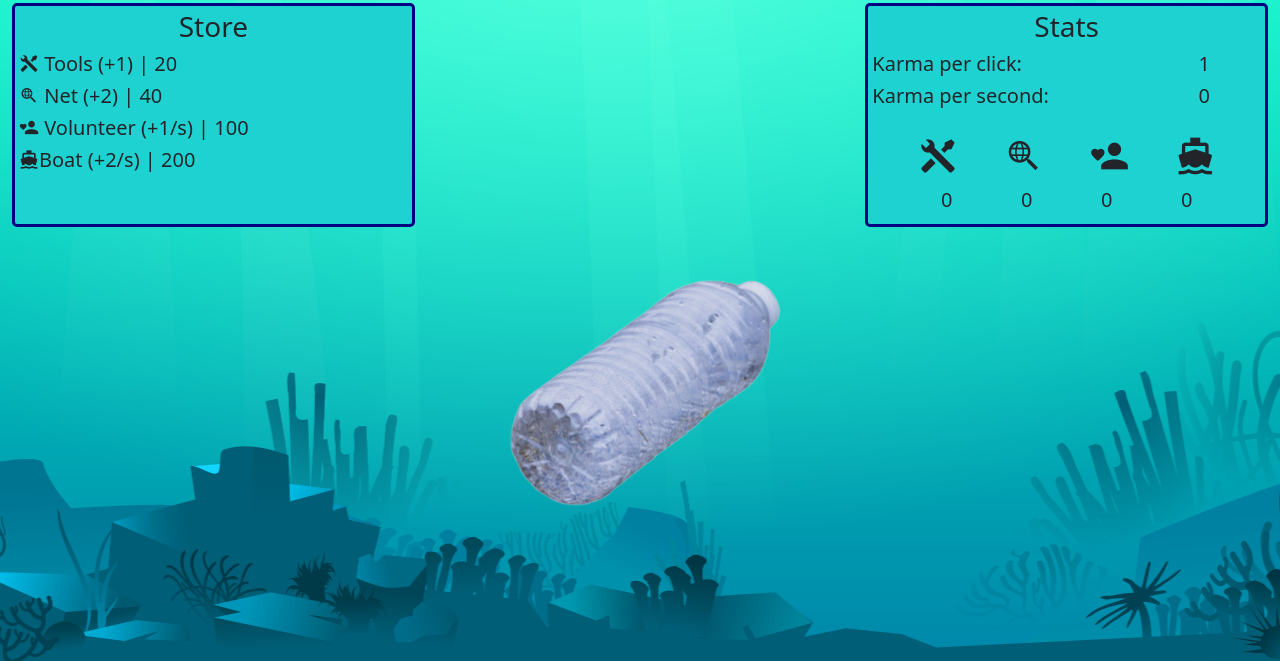
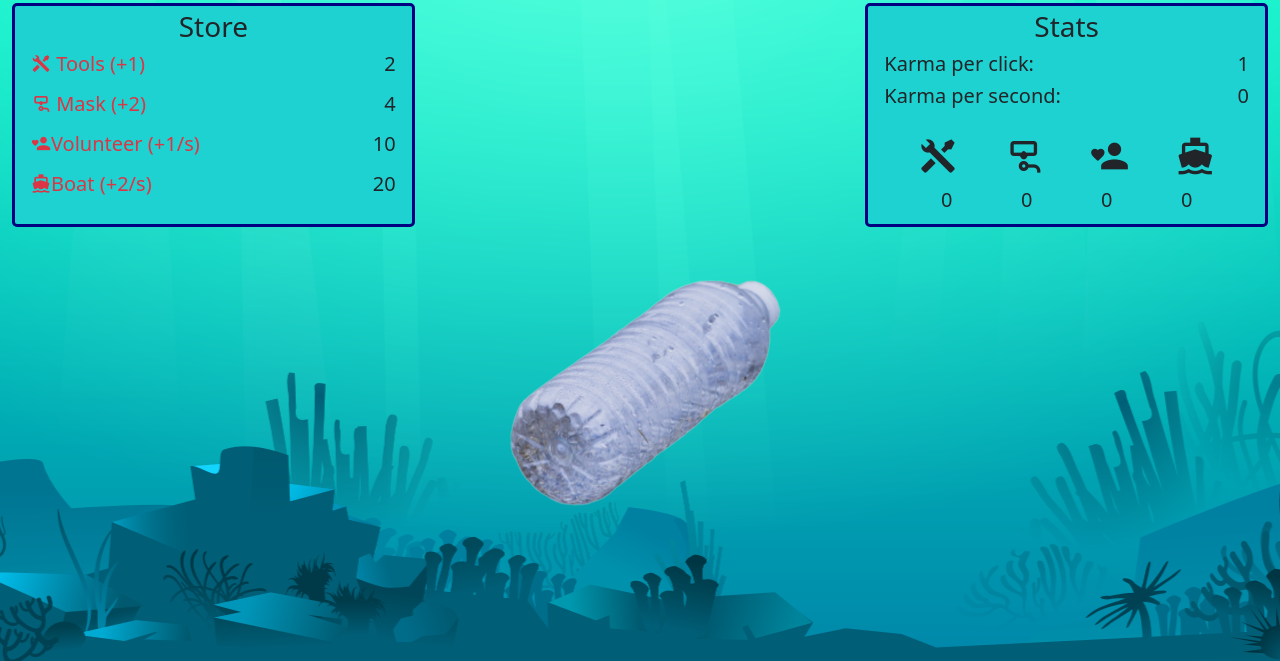
Before and after one commit to ElizabethKeyes/cleanup-clicker, a plain HTML site: page index.html in a window 1280 px wide. Shown: the part 139-800 px from the top of the page. Drawn offline with nearby package versions, Linux system fonts and the light colour scheme.

Commit message:
all 12 core requirements met.

```diff
--- a/app.js
+++ b/app.js
@@ -1,7 +1,3 @@
-const bottle = {
-  karma: 1
-}
-
 const upgrades = [
   {
     name: 'tools',
@@ -12,7 +8,7 @@ const upgrades = [
     price: 2
   },
   {
-    name: 'net',
+    name: 'mask',
     currentKarma: 0,
     maxKarma: 2,
     incrementKarma: 2,
@@ -40,12 +36,17 @@ const intUpgrades = [
   }
 ]
 
+const bottle = {
+  karma: 1
+}
+
 let karma = 0;
 let lifetimeKarma = 0;
 
 let currentKarmaElem = document.getElementById("current-karma")
 let lifetimeKarmaElem = document.getElementById("lifetime-karma")
 
+drawUpgradePrice()
 
 function cleanUp() {
   let upgradesKarma = 0
@@ -55,12 +56,30 @@ function cleanUp() {
   karma += (bottle.karma + upgradesKarma)
   lifetimeKarma += (bottle.karma + upgradesKarma)
   drawKarma()
+  checkButtons()
 }
 
-function drawKarma() {
-  currentKarmaElem.innerText = karma.toString();
-  lifetimeKarmaElem.innerText = lifetimeKarma.toString();
+
+function buyUpgrade(list, name) {
+  let newUpgrade = list.find(u => u.name == name)
+  if (karma >= newUpgrade.price) {
+    newUpgrade.currentKarma = newUpgrade.maxKarma
+    newUpgrade.maxKarma += newUpgrade.incrementKarma
+    karma -= newUpgrade.price
+    newUpgrade.quantity++
+    newUpgrade.price += Math.floor(newUpgrade.price / 10)
+
+  } else window.alert("You don't have enough karma for that!")
+  console.log(newUpgrade);
+
+  drawKarma()
+  drawStats()
+  drawUpgradeStats()
+  drawUpgradePrice()
+  checkButtons()
 }
+
+// SECTION draw functions
 
 function drawStats() {
   let statsElem = document.getElementById("stats")
@@ -69,36 +88,60 @@ function drawStats() {
   upgrades.forEach(u => upgradesKarma += u.currentKarma)
   intUpgrades.forEach(u => intUpgradeKarma += u.currentKarma)
   let template = `
-<h5>${bottle.karma + upgradesKarma}</h5>
+  <h5>${bottle.karma + upgradesKarma}</h5>
 <h5>${intUpgradeKarma}</h5>`
   statsElem.innerHTML = template
 }
 
-function buyUpgrade(name) {
-  let newUpgrade = upgrades.find(u => u.name == name)
-  if (karma >= newUpgrade.price) {
-    newUpgrade.currentKarma = newUpgrade.maxKarma
-    newUpgrade.maxKarma += newUpgrade.incrementKarma
-    karma -= newUpgrade.price
-    newUpgrade.quantity++
-  } else window.alert("You don't have enough karma for that!")
-  console.log(newUpgrade);
-  drawKarma()
-  drawStats()
+function drawKarma() {
+  currentKarmaElem.innerText = karma.toString();
+  lifetimeKarmaElem.innerText = lifetimeKarma.toString();
 }
 
-function buyIntUpgrade(name) {
-  let newUpgrade = intUpgrades.find(u => u.name == name)
-  if (karma >= newUpgrade.price) {
-    newUpgrade.currentKarma = newUpgrade.maxKarma
-    newUpgrade.maxKarma += newUpgrade.incrementKarma
-    karma -= newUpgrade.price
-    newUpgrade.quantity++
-  } else window.alert("You don't have enough karma for that!")
-  console.log(newUpgrade);
-  drawKarma()
-  drawStats()
+function drawUpgradePrice() {
+  let upgradePriceElem = document.getElementById("upgrade-price")
+  let template = `
+    <h5 class = "mb-3">${upgrades[0].price}</h5>
+    <h5 class = "mb-3">${upgrades[1].price}</h5>
+    <h5 class = "mb-3">${intUpgrades[0].price}</h5>
+    <h5 class = "mb-3">${intUpgrades[1].price}</h5>`
+
+  upgradePriceElem.innerHTML = template
 }
+
+function drawUpgradeStats() {
+  let upgradeStatsElem = document.getElementById("upgrade-stats")
+  let template = `
+    <h5>${upgrades[0].quantity}</h5>
+    <h5>${upgrades[1].quantity}</h5>
+    <h5>${intUpgrades[0].quantity}</h5>
+    <h5>${intUpgrades[1].quantity}</h5>`
+  upgradeStatsElem.innerHTML = template
+}
+
+function checkButtons() {
+  for (let i = 0; i < upgrades.length; i++) {
+    if (karma < upgrades[i].price) {
+      document.getElementById(upgrades[i].name).style.pointerEvents = 'none';
+      document.getElementById(upgrades[i].name).classList.add("text-danger");
+    } else {
+      document.getElementById(upgrades[i].name).style.pointerEvents = 'auto';
+      document.getElementById(upgrades[i].name).classList.remove("text-danger");
+    }
+  }
+
+  for (let i = 0; i < intUpgrades.length; i++) {
+    if (karma < intUpgrades[i].price) {
+      document.getElementById(intUpgrades[i].name).style.pointerEvents = 'none';
+      document.getElementById(intUpgrades[i].name).classList.add("text-danger");
+    } else {
+      document.getElementById(intUpgrades[i].name).style.pointerEvents = 'auto';
+      document.getElementById(intUpgrades[i].name).classList.remove("text-danger");
+    }
+  }
+}
+
+// SECTION interval
 
 function intervalUpgrades() {
   let intUpgradeKarma = 0
@@ -109,6 +152,7 @@ function intervalUpgrades() {
   console.log(intUpgradeKarma, 'intUpgradeKarma')
   drawKarma()
   drawStats()
+  checkButtons()
 }
 
 setInterval(intervalUpgrades, 1000)
--- a/index.html
+++ b/index.html
@@ -63,16 +63,27 @@
         <div class="my-card">
           <h3 class="text-center">Store</h3>
           <section class="row">
-            <div class="col-8">
-              <h5 onclick="buyUpgrade('tools')" class="hover"><i class="mdi mdi-tools"></i> Tools (+1) | 20</h5>
-              <h5 onclick="buyUpgrade('net')" class="hover"><i class="mdi mdi-search-web"></i> Net (+2) | 40</h5>
-              <h5 onclick="buyIntUpgrade('volunteer')" class="hover"><i class="mdi mdi-account-heart"></i> Volunteer
-                (+1/s)
-                | 100</h5>
-              <h5 onclick="buyIntUpgrade('boat')" class="hover"><i class="mdi mdi-ferry"></i>Boat (+2/s) | 200</h5>
+            <div class="col-8 ps-4">
+              <h5 onclick="buyUpgrade(upgrades, 'tools')" class="hover mb-3 text-danger" id="tools"><i
+                  class="mdi mdi-tools"></i>
+                Tools (+1)
+              </h5>
+              <h5 onclick="buyUpgrade(upgrades, 'mask')" class="hover mb-3 text-danger" id="mask"><i
+                  class="mdi mdi-diving-scuba-mask"></i>
+                Mask (+2)
+              </h5>
+              <h5 onclick="buyUpgrade(intUpgrades, 'volunteer')" class="hover mb-3 text-danger" id="volunteer"><i
+                  class="mdi mdi-account-heart"></i>Volunteer (+1/s)</h5>
+              <h5 onclick="buyUpgrade(intUpgrades, 'boat')" class="hover mb-3 text-danger" id="boat"><i
+                  class="mdi mdi-ferry"></i>Boat (+2/s)
+              </h5>
             </div>
-            <div class="col-4">
-              <!-- QTY here -->
+            <div class="col-4 text-end pe-4" id="upgrade-price">
+              <h5 class="mb-3">20</h5>
+              <h5 class="mb-3">40</h5>
+              <h5 class="mb-3">100</h5>
+              <h5 class="mb-3">200</h5>
+              <!-- price here -->
             </div>
           </section>
         </div>
@@ -83,21 +94,21 @@
         <div class="my-card">
           <h3 class="text-center">Stats</h3>
           <section class="row">
-            <div class="col-8">
+            <div class="col-8 ps-4">
               <h5>Karma per click:</h5>
               <h5>Karma per second:</h5>
             </div>
-            <div class="col-4 text-center" id="stats">
+            <div class="col-4 text-end pe-4" id="stats">
               <h5>1</h5>
               <h5>0</h5>
             </div>
             <div class="col-12 mt-3 d-flex justify-content-evenly">
               <h5><i class="mdi mdi-tools display-6"></i></h5>
-              <h5><i class="mdi mdi-search-web display-6"></i></h5>
+              <h5><i class="mdi mdi-diving-scuba-mask display-6"></i></h5>
               <h5><i class="mdi mdi-account-heart display-6"></i></h5>
               <h5><i class="mdi mdi-ferry display-6"></i></h5>
             </div>
-            <div class="col-12 d-flex justify-content-evenly" id="current-upgrades">
+            <div class="col-12 d-flex justify-content-evenly" id="upgrade-stats">
               <h5>0</h5>
               <h5>0</h5>
               <h5>0</h5>
```
